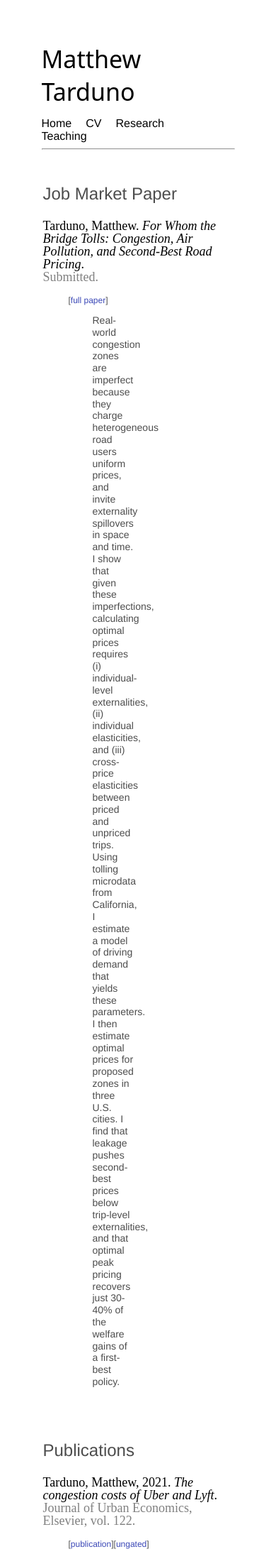
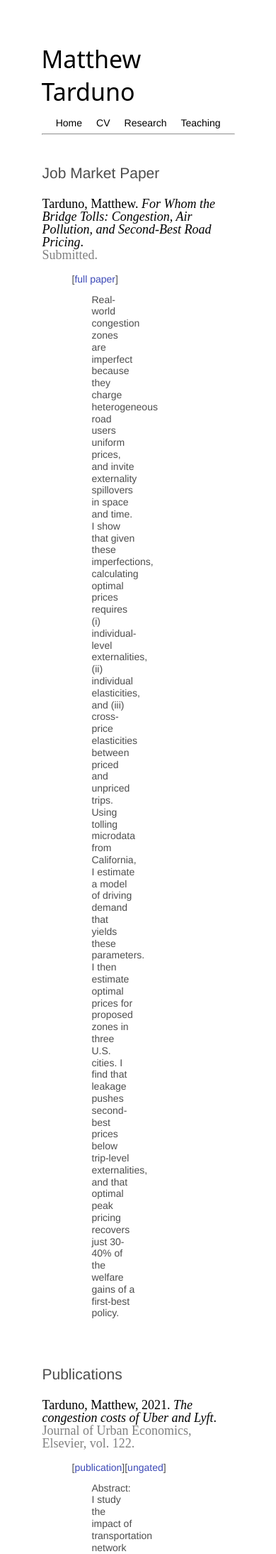
Before and after one commit to Matt-Tarduno/Matt-Tarduno.github.io, a Jekyll site: the page built from research/index.html, in a window 390 px wide. Shown: the top 2189 px of the page at 71% size. Built offline with Jekyll 4.4.1, drawn with Linux system fonts in a browser that asks for light colours.

Commit message:
Update index.html

```diff
--- a/research/index.html
+++ b/research/index.html
@@ -11,13 +11,12 @@
     <style>
         @media (max-width: 600px) {
             .blurb {
-                padding: 2px;
+                padding: 1px;
             }
 
-	p {
-            font-size: 12px;
-            line-height: 1;
-        }
+	html{
+	  font-size:14px;
+	}
         }
     </style>
 </head>
```
